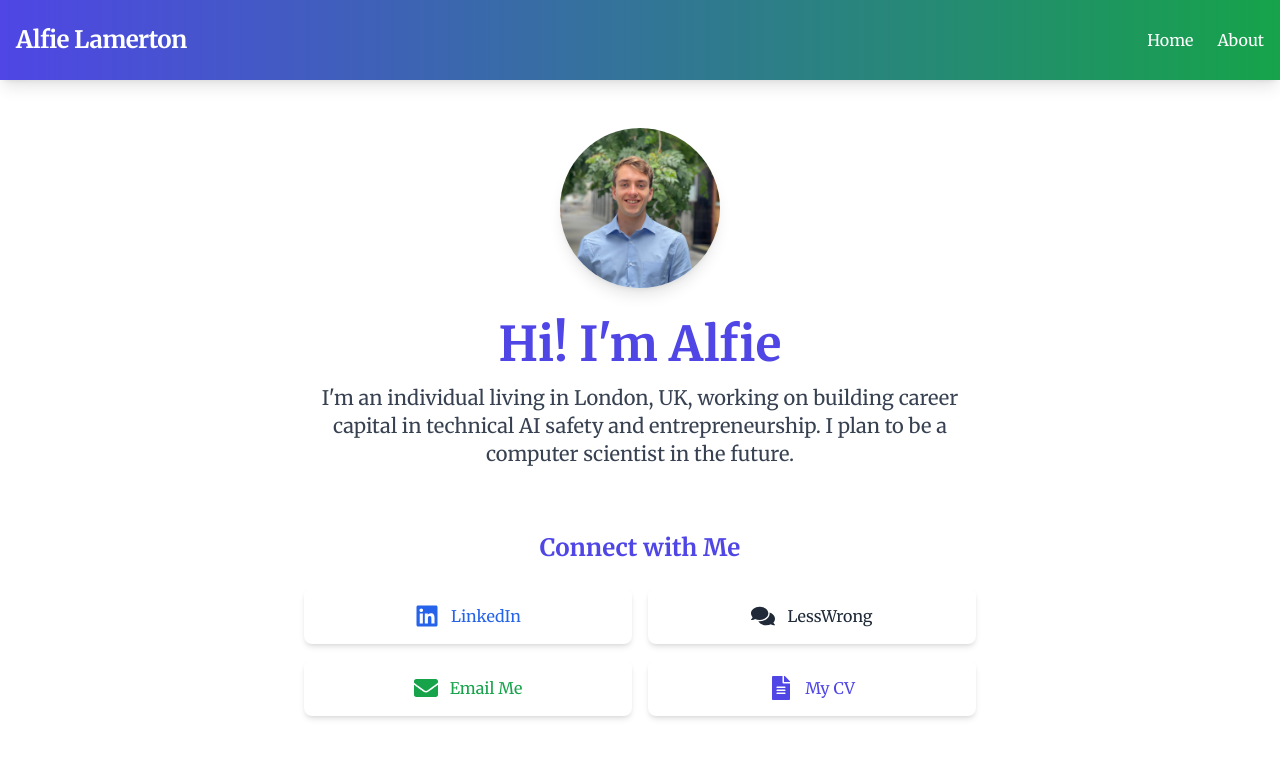
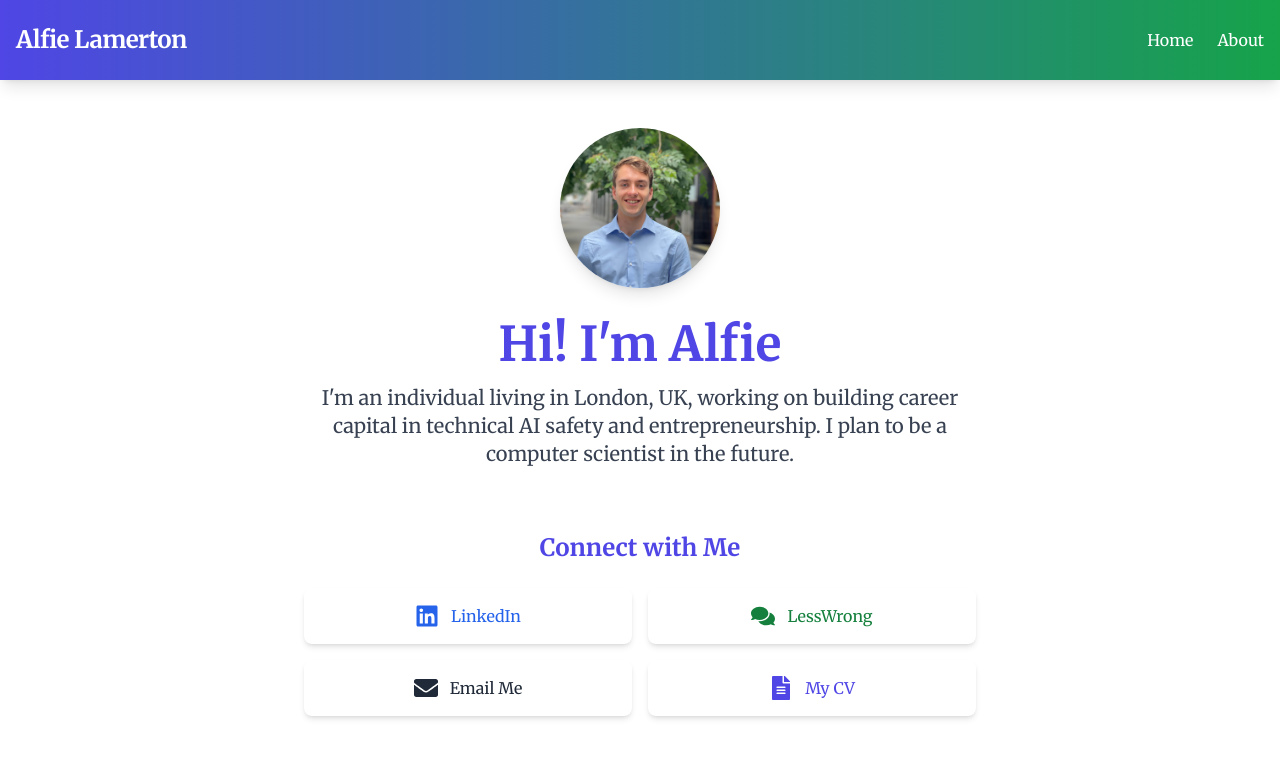
Before and after one commit to alamerton/personal-website, a Next.js app: page / in a window 1280 px wide. Shown: the top 758 px of the page. Built offline with nearby package versions, Linux system fonts and the light colour scheme.

Commit message:
Updated front page

```diff
--- a/src/app/page.tsx
+++ b/src/app/page.tsx
@@ -32,7 +32,7 @@ export default function Home() {
         </h2>
         <div className="grid grid-cols-1 md:grid-cols-2 gap-4 max-w-2xl mx-auto">
           <a
-            href="https://www.linkedin.com/in/your-linkedin"
+            href="https://www.linkedin.com/in/alfie-lamerton/"
             target="_blank"
             rel="noopener noreferrer"
             className="flex items-center justify-center bg-white text-blue-600 px-6 py-4 rounded-lg shadow-md hover:shadow-lg transition duration-300 ease-in-out transform hover:-translate-y-1"
@@ -41,23 +41,23 @@ export default function Home() {
             <span>LinkedIn</span>
           </a>
           <a
-            href="https://www.lesswrong.com/user/your-lesswrong"
+            href="https://www.lesswrong.com/users/alamerton"
             target="_blank"
             rel="noopener noreferrer"
-            className="flex items-center justify-center bg-white text-gray-800 px-6 py-4 rounded-lg shadow-md hover:shadow-lg transition duration-300 ease-in-out transform hover:-translate-y-1"
+            className="flex items-center justify-center bg-white text-green-700 px-6 py-4 rounded-lg shadow-md hover:shadow-lg transition duration-300 ease-in-out transform hover:-translate-y-1"
           >
             <FaComments className="text-2xl mr-3" />
             <span>LessWrong</span>
           </a>
           <a
-            href="mailto:your-email@example.com"
-            className="flex items-center justify-center bg-white text-green-600 px-6 py-4 rounded-lg shadow-md hover:shadow-lg transition duration-300 ease-in-out transform hover:-translate-y-1"
+            href="mailto:alfie.david.lamerton@gmail.com"
+            className="flex items-center justify-center bg-white text-gray-800 px-6 py-4 rounded-lg shadow-md hover:shadow-lg transition duration-300 ease-in-out transform hover:-translate-y-1"
           >
             <FaEnvelope className="text-2xl mr-3" />
             <span>Email Me</span>
           </a>
           <a
-            href="/path/to/your/cv.pdf"
+            href="https://docs.google.com/document/d/1Eezn5Onh6oLiNWA-MWcm0h3VqKjDSgwmUch--iXZssA/edit?usp=sharing"
             target="_blank"
             rel="noopener noreferrer"
             className="flex items-center justify-center bg-white text-indigo-600 px-6 py-4 rounded-lg shadow-md hover:shadow-lg transition duration-300 ease-in-out transform hover:-translate-y-1"
```
